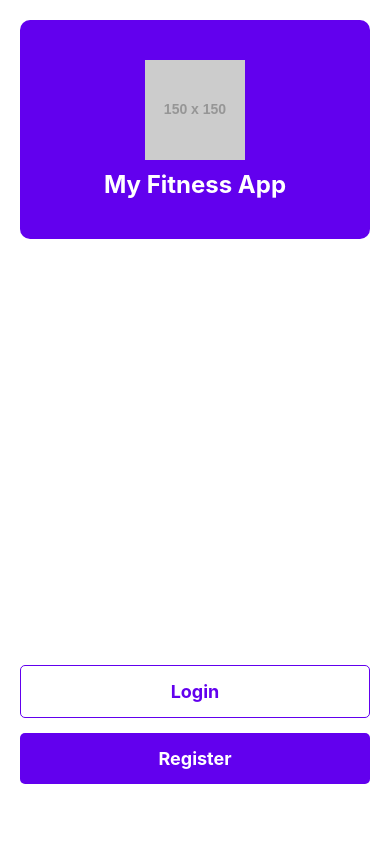
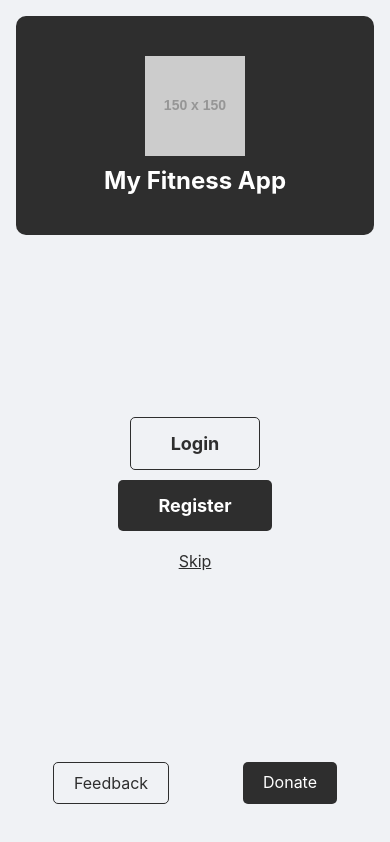
Before and after one commit to Aman-Jindal/Fitness-App, a React Native app: screen /Home in a window 390 px wide. Built offline with nearby package versions, Linux system fonts and the light colour scheme.

Commit message:
Undertook these steps * Skip button added * Feedback form * Donate button added * Separate Main Screen for core functionality

```diff
--- a/src/navigation/AppNavigator.js
+++ b/src/navigation/AppNavigator.js
@@ -5,8 +5,12 @@ import { createNativeStackNavigator } from '@react-navigation/native-stack';
 import HomeScreen from '../screens/HomeScreen';
 import LoginScreen from '../screens/LoginScreen';
 import RegisterScreen from '../screens/RegisterScreen';
+import MainScreen from '../screens/MainScreen';
 import WorkoutLogScreen from '../screens/WorkoutLogScreen';
 import UserProfileScreen from '../screens/UserProfileScreen';
+import FeedbackScreen from '../screens/FeedbackScreen';
+import DonateScreen from '../screens/DonateScreen';
+import theme from '../constants/theme';
 
 const Stack = createNativeStackNavigator();
 
@@ -16,17 +20,19 @@ const AppNavigator = () => {
       <Stack.Navigator
         initialRouteName="Home"
         screenOptions={{
-          headerStyle: { backgroundColor: '#6200EE' },
+          headerStyle: { backgroundColor: theme.colors.primary },
           headerTintColor: '#fff',
           headerTitleStyle: { fontWeight: 'bold' },
         }}
       >
-        {/* Hide header for the Home screen to let our custom design shine */}
         <Stack.Screen name="Home" component={HomeScreen} options={{ headerShown: false }} />
         <Stack.Screen name="Login" component={LoginScreen} options={{ title: 'Login' }} />
         <Stack.Screen name="Register" component={RegisterScreen} options={{ title: 'Register' }} />
+        <Stack.Screen name="Main" component={MainScreen} options={{ title: 'Dashboard' }} />
         <Stack.Screen name="WorkoutLog" component={WorkoutLogScreen} options={{ title: 'Workout Log' }} />
         <Stack.Screen name="Profile" component={UserProfileScreen} options={{ title: 'My Profile' }} />
+        <Stack.Screen name="Feedback" component={FeedbackScreen} options={{ title: 'Feedback' }} />
+        <Stack.Screen name="Donate" component={DonateScreen} options={{ title: 'Donate' }} />
       </Stack.Navigator>
     </NavigationContainer>
   );
--- /dev/null
+++ b/src/screens/DonateScreen.js
@@ -0,0 +1,61 @@
+// src/screens/DonateScreen.js
+import React from 'react';
+import { View, Text, TouchableOpacity, StyleSheet, Linking, Alert } from 'react-native';
+import theme from '../constants/theme';
+
+const DonateScreen = () => {
+  const handleDonate = async () => {
+    const url = 'https://www.yourdonationpage.com'; // Replace with your donation URL
+    const supported = await Linking.canOpenURL(url);
+    if (supported) {
+      await Linking.openURL(url);
+    } else {
+      Alert.alert('Error', 'Unable to open donation link.');
+    }
+  };
+
+  return (
+    <View style={styles.container}>
+      <Text style={styles.header}>Support My App</Text>
+      <Text style={styles.text}>Your support helps improve the app for everyone!</Text>
+      <TouchableOpacity style={styles.donateButton} onPress={handleDonate}>
+        <Text style={styles.donateButtonText}>Donate Now</Text>
+      </TouchableOpacity>
+    </View>
+  );
+};
+
+const styles = StyleSheet.create({
+  container: {
+    flex: 1,
+    padding: theme.spacing.medium,
+    backgroundColor: theme.colors.background,
+    justifyContent: 'center',
+    alignItems: 'center',
+  },
+  header: {
+    fontSize: 26,
+    fontWeight: 'bold',
+    marginBottom: theme.spacing.large,
+  },
+  text: {
+    fontSize: 16,
+    textAlign: 'center',
+    marginBottom: theme.spacing.large,
+  },
+  donateButton: {
+    padding: 15,
+    borderRadius: 5,
+    borderWidth: 1,
+    borderColor: theme.colors.primary,
+    alignItems: 'center',
+    marginTop: 10,
+  },
+  donateButtonText: {
+    color: theme.colors.primary,
+    fontSize: 18,
+    fontWeight: 'bold',
+  },
+});
+
+export default DonateScreen;
--- /dev/null
+++ b/src/screens/FeedbackScreen.js
@@ -0,0 +1,72 @@
+// src/screens/FeedbackScreen.js
+import React, { useState } from 'react';
+import { View, Text, TextInput, TouchableOpacity, StyleSheet, Alert } from 'react-native';
+import theme from '../constants/theme';
+
+const FeedbackScreen = () => {
+  const [feedback, setFeedback] = useState('');
+
+  const submitFeedback = () => {
+    if (feedback.trim() === '') {
+      Alert.alert('Error', 'Please enter your feedback.');
+    } else {
+      Alert.alert('Thank You!', 'Your feedback has been submitted.');
+      setFeedback('');
+    }
+  };
+
+  return (
+    <View style={styles.container}>
+      <Text style={styles.header}>Feedback</Text>
+      <TextInput
+        style={styles.textInput}
+        placeholder="Enter your suggestions..."
+        value={feedback}
+        onChangeText={setFeedback}
+        multiline
+        numberOfLines={4}
+      />
+      <TouchableOpacity style={styles.submitButton} onPress={submitFeedback}>
+        <Text style={styles.submitButtonText}>Submit Feedback</Text>
+      </TouchableOpacity>
+    </View>
+  );
+};
+
+const styles = StyleSheet.create({
+  container: {
+    flex: 1,
+    padding: theme.spacing.medium,
+    backgroundColor: theme.colors.background,
+    justifyContent: 'center',
+  },
+  header: {
+    fontSize: 26,
+    fontWeight: 'bold',
+    marginBottom: 20,
+    textAlign: 'center',
+  },
+  textInput: {
+    borderWidth: 1,
+    borderColor: '#ccc',
+    padding: 12,
+    marginBottom: theme.spacing.small,
+    borderRadius: 5,
+    backgroundColor: '#fff',
+  },
+  submitButton: {
+    padding: 15,
+    borderRadius: 5,
+    borderWidth: 1,
+    borderColor: theme.colors.primary,
+    alignItems: 'center',
+    marginTop: 10,
+  },
+  submitButtonText: {
+    color: theme.colors.primary,
+    fontSize: 18,
+    fontWeight: 'bold',
+  },
+});
+
+export default FeedbackScreen;
--- a/src/screens/HomeScreen.js
+++ b/src/screens/HomeScreen.js
@@ -1,25 +1,22 @@
 // src/screens/HomeScreen.js
 import React from 'react';
 import { View, Text, TouchableOpacity, StyleSheet, Image } from 'react-native';
+import theme from '../constants/theme';
 
 const HomeScreen = ({ navigation }) => {
   return (
     <View style={styles.container}>
       {/* Logo Section */}
       <View style={styles.logoContainer}>
-        {/* Replace with your actual logo image */}
         <Image
-          source={{ uri: 'https://via.placeholder.com/150' }}
+          source={{ uri: 'https://via.placeholder.com/150' }} // Replace with your logo
           style={styles.logo}
         />
         <Text style={styles.logoText}>My Fitness App</Text>
       </View>
 
-      {/* Spacer */}
-      <View style={styles.spacer} />
-
       {/* Authentication Buttons */}
-      <View style={styles.buttonContainer}>
+      <View style={styles.authContainer}>
         <TouchableOpacity
           style={styles.loginButton}
           onPress={() => navigation.navigate('Login')}
@@ -33,6 +30,30 @@ const HomeScreen = ({ navigation }) => {
         >
           <Text style={styles.registerButtonText}>Register</Text>
         </TouchableOpacity>
+
+        <TouchableOpacity
+          style={styles.skipButton}
+          onPress={() => navigation.navigate('Main')}
+        >
+          <Text style={styles.skipButtonText}>Skip</Text>
+        </TouchableOpacity>
+      </View>
+
+      {/* Feedback & Donate Buttons */}
+      <View style={styles.bottomContainer}>
+        <TouchableOpacity
+          style={styles.feedbackButton}
+          onPress={() => navigation.navigate('Feedback')}
+        >
+          <Text style={styles.feedbackButtonText}>Feedback</Text>
+        </TouchableOpacity>
+
+        <TouchableOpacity
+          style={styles.donateButton}
+          onPress={() => navigation.navigate('Donate')}
+        >
+          <Text style={styles.donateButtonText}>Donate</Text>
+        </TouchableOpacity>
       </View>
     </View>
   );
@@ -41,12 +62,12 @@ const HomeScreen = ({ navigation }) => {
 const styles = StyleSheet.create({
   container: {
     flex: 1,
-    backgroundColor: '#fff',
-    padding: 20,
+    backgroundColor: theme.colors.background,
+    padding: theme.spacing.medium,
     justifyContent: 'space-between',
   },
   logoContainer: {
-    backgroundColor: '#6200EE',
+    backgroundColor: theme.colors.primary,
     paddingVertical: 40,
     alignItems: 'center',
     borderRadius: 10,
@@ -58,38 +79,70 @@ const styles = StyleSheet.create({
   },
   logoText: {
     fontSize: 24,
-    color: '#fff',
+    color: theme.colors.buttonSolidText,
     fontWeight: 'bold',
   },
-  spacer: {
-    flex: 1,
-  },
-  buttonContainer: {
-    marginBottom: 40,
+  authContainer: {
+    alignItems: 'center',
   },
   loginButton: {
     borderWidth: 1,
-    borderColor: '#6200EE',
+    borderColor: theme.colors.buttonOutline,
     borderRadius: 5,
     paddingVertical: 15,
-    alignItems: 'center',
-    marginBottom: 15,
+    paddingHorizontal: 40,
+    marginBottom: 10,
   },
   loginButtonText: {
-    color: '#6200EE',
+    color: theme.colors.buttonOutline,
     fontSize: 18,
     fontWeight: 'bold',
   },
   registerButton: {
-    backgroundColor: '#6200EE',
+    backgroundColor: theme.colors.buttonSolid,
     borderRadius: 5,
     paddingVertical: 15,
-    alignItems: 'center',
+    paddingHorizontal: 40,
+    marginBottom: 10,
   },
   registerButtonText: {
-    color: '#fff',
+    color: theme.colors.buttonSolidText,
     fontSize: 18,
     fontWeight: 'bold',
+  },
+  skipButton: {
+    paddingVertical: 10,
+  },
+  skipButtonText: {
+    color: theme.colors.primary,
+    fontSize: 16,
+    textDecorationLine: 'underline',
+  },
+  bottomContainer: {
+    flexDirection: 'row',
+    justifyContent: 'space-around',
+    marginBottom: theme.spacing.large,
+  },
+  feedbackButton: {
+    paddingVertical: 10,
+    paddingHorizontal: 20,
+    borderWidth: 1,
+    borderColor: theme.colors.primary,
+    borderRadius: 5,
+  },
+  feedbackButtonText: {
+    color: theme.colors.primary,
+    fontSize: 16,
+  },
+  donateButton: {
+    paddingVertical: 10,
+    paddingHorizontal: 20,
+    backgroundColor: theme.colors.primary,
+    borderRadius: 5,
+  },
+  donateButtonText: {
+    color: theme.colors.buttonSolidText,
+    fontSize: 16,
   },
 });
 
--- a/src/screens/LoginScreen.js
+++ b/src/screens/LoginScreen.js
@@ -1,6 +1,7 @@
 // src/screens/LoginScreen.js
 import React, { useState } from 'react';
 import { View, Text, TextInput, TouchableOpacity, StyleSheet, Alert } from 'react-native';
+import theme from '../constants/theme';
 
 const LoginScreen = ({ navigation }) => {
     const [email, setEmail] = useState('');
@@ -45,22 +46,22 @@ const LoginScreen = ({ navigation }) => {
 const styles = StyleSheet.create({
     container: {
       flex: 1,
-      padding: 20,
-      backgroundColor: '#f5f5f5',
+      padding: theme.spacing.medium,
+      backgroundColor: theme.colors.background,
       justifyContent: 'center',
     },
     header: {
       fontSize: 28,
       fontWeight: 'bold',
-      color: '#6200EE',
+      color: theme.colors.primary,
       textAlign: 'center',
-      marginBottom: 30,
+      marginBottom: theme.spacing.large,
     },
     input: {
       borderWidth: 1,
       borderColor: '#ccc',
       padding: 12,
-      marginBottom: 15,
+      marginBottom: theme.spacing.small,
       borderRadius: 5,
       backgroundColor: '#fff',
     },
@@ -68,12 +69,12 @@ const styles = StyleSheet.create({
       padding: 15,
       borderRadius: 5,
       borderWidth: 1,
-      borderColor: '#6200EE',
+      borderColor: theme.colors.primary,
       alignItems: 'center',
       marginTop: 10,
     },
     loginButtonText: {
-      color: '#6200EE',
+      color: theme.colors.primary,
       fontWeight: 'bold',
     },
   });
--- /dev/null
+++ b/src/screens/MainScreen.js
@@ -0,0 +1,33 @@
+// src/screens/MainScreen.js
+import React from 'react';
+import { View, Text, Button, StyleSheet } from 'react-native';
+
+const MainScreen = ({ navigation }) => {
+  return (
+    <View style={styles.container}>
+      <Text style={styles.title}>Welcome to Your Fitness Dashboard</Text>
+      {/* Add buttons or icons to access the features, e.g., Workout Log, Profile */}
+      <Button title="Go to Workout Log" onPress={() => navigation.navigate('WorkoutLog')} />
+      <Button title="Go to Profile" onPress={() => navigation.navigate('Profile')} style={styles.buttonSpacing} />
+    </View>
+  );
+};
+
+const styles = StyleSheet.create({
+  container: {
+    flex: 1,
+    padding: 20,
+    justifyContent: 'center',
+    alignItems: 'center',
+  },
+  title: {
+    fontSize: 22,
+    fontWeight: 'bold',
+    marginBottom: 20,
+  },
+  buttonSpacing: {
+    marginTop: 10,
+  },
+});
+
+export default MainScreen;
--- a/src/screens/RegisterScreen.js
+++ b/src/screens/RegisterScreen.js
@@ -1,6 +1,7 @@
 // src/screens/RegisterScreen.js
 import React, { useState } from 'react';
 import { View, Text, TextInput, TouchableOpacity, StyleSheet, Alert } from 'react-native';
+import theme from '../constants/theme';
 
 const RegisterScreen = ({ navigation }) => {
   const [name, setName] = useState('');
@@ -52,34 +53,35 @@ const RegisterScreen = ({ navigation }) => {
 const styles = StyleSheet.create({
   container: {
     flex: 1,
-    padding: 20,
-    backgroundColor: '#f5f5f5',
+    padding: theme.spacing.medium,
+    backgroundColor: theme.colors.background,
     justifyContent: 'center',
   },
   header: {
     fontSize: 28,
     fontWeight: 'bold',
-    color: '#6200EE',
+    color: theme.colors.primary,
     textAlign: 'center',
-    marginBottom: 30,
+    marginBottom: theme.spacing.large,
   },
   input: {
     borderWidth: 1,
     borderColor: '#ccc',
     padding: 12,
-    marginBottom: 15,
+    marginBottom: theme.spacing.small,
     borderRadius: 5,
     backgroundColor: '#fff',
   },
   registerButton: {
     padding: 15,
     borderRadius: 5,
-    backgroundColor: '#6200EE',
+    borderWidth: 1,
+    borderColor: theme.colors.primary,
     alignItems: 'center',
     marginTop: 10,
   },
   registerButtonText: {
-    color: '#fff',
+    color: theme.colors.primary,
     fontWeight: 'bold',
   },
 });
```
Also changed, not shown: src/constants/theme.js (+5 -3 lines).
